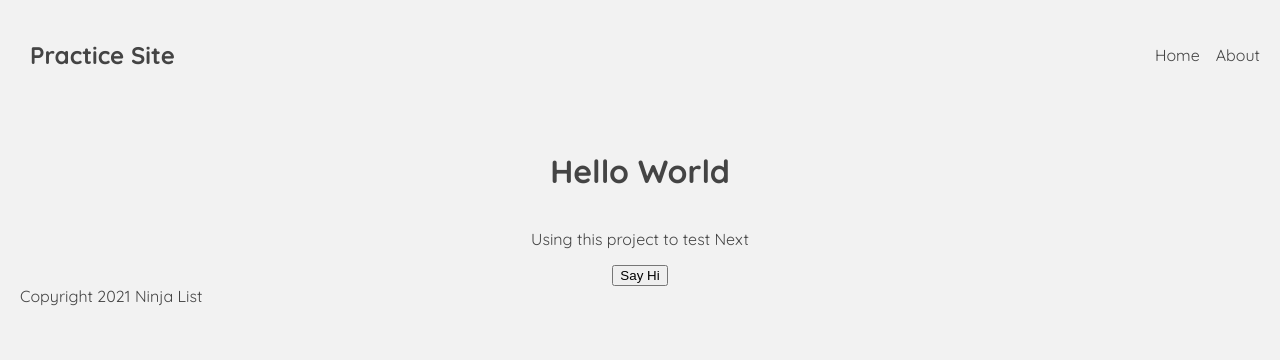
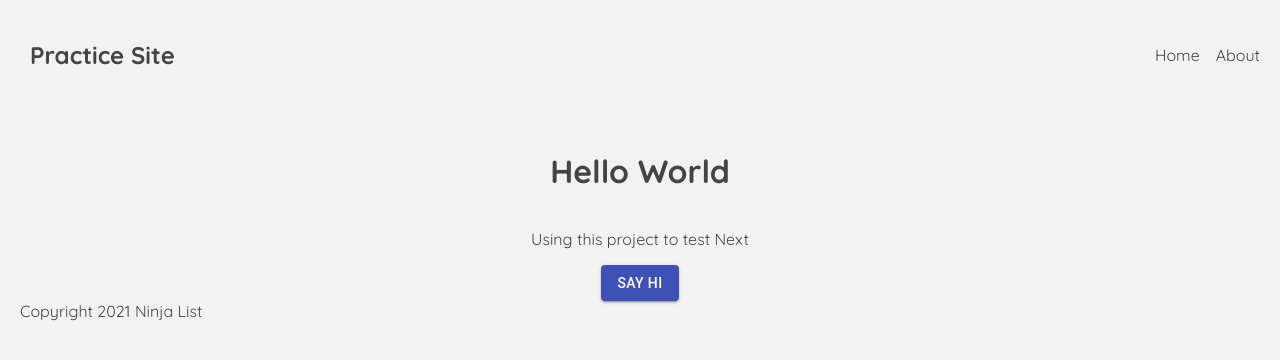
Before and after one commit to Jon-D-Smith/Next_JS_Practice, a Next.js app: page / in a window 1280 px wide. Shown: the top 360 px of the page. Built offline with nearby package versions, Linux system fonts and the light colour scheme.

Commit message:
Added material UI

```diff
--- a/comps/Button.js
+++ /dev/null
@@ -1,7 +0,0 @@
-const Button = ({text, handleClick}) => {
-    return (
-        <button onClick={handleClick}>{text}</button>
-     );
-}
-
-export default Button;
--- /dev/null
+++ b/comps/Buttons.js
@@ -0,0 +1,10 @@
+import Button from '@material-ui/core/Button';
+const Buttons = ({text, handleClick, variant, color}) => {
+    return (
+    <Button variant={variant} color={color} onClick={handleClick}>
+      {text}
+    </Button>
+     );
+}
+
+export default Buttons;
--- a/package.json
+++ b/package.json
@@ -9,6 +9,7 @@
     "lint": "next lint"
   },
   "dependencies": {
+    "@material-ui/core": "^4.11.4",
     "next": "11.0.1",
     "react": "17.0.2",
     "react-dom": "17.0.2"
--- a/pages/index.js
+++ b/pages/index.js
@@ -1,10 +1,7 @@
 import Head from 'next/head'
-import Image from 'next/image'
 import styles from '../styles/Home.module.css'
-import Navbar from '../comps/Navbar'
-import Footer from '../comps/Footer'
 import Link from 'next/link'
-import Button from '../comps/Button'
+import Buttons from '../comps/Buttons'
 export default function Home() {
 
   const sayHi = () => {
@@ -18,7 +15,7 @@ export default function Home() {
    <div className={styles.container}>
      <h1>Hello World</h1>
      <p>Using this project to test Next</p>
-     <Button text={'Say Hi'} handleClick={() => sayHi()} />
+     <Buttons text='Say Hi' variant="contained" color="primary" handleClick={() => sayHi()} />
    </div>
    </>
   )
```
Also changed, not shown: 1 other file (tests, documents, lock files or other folders).
